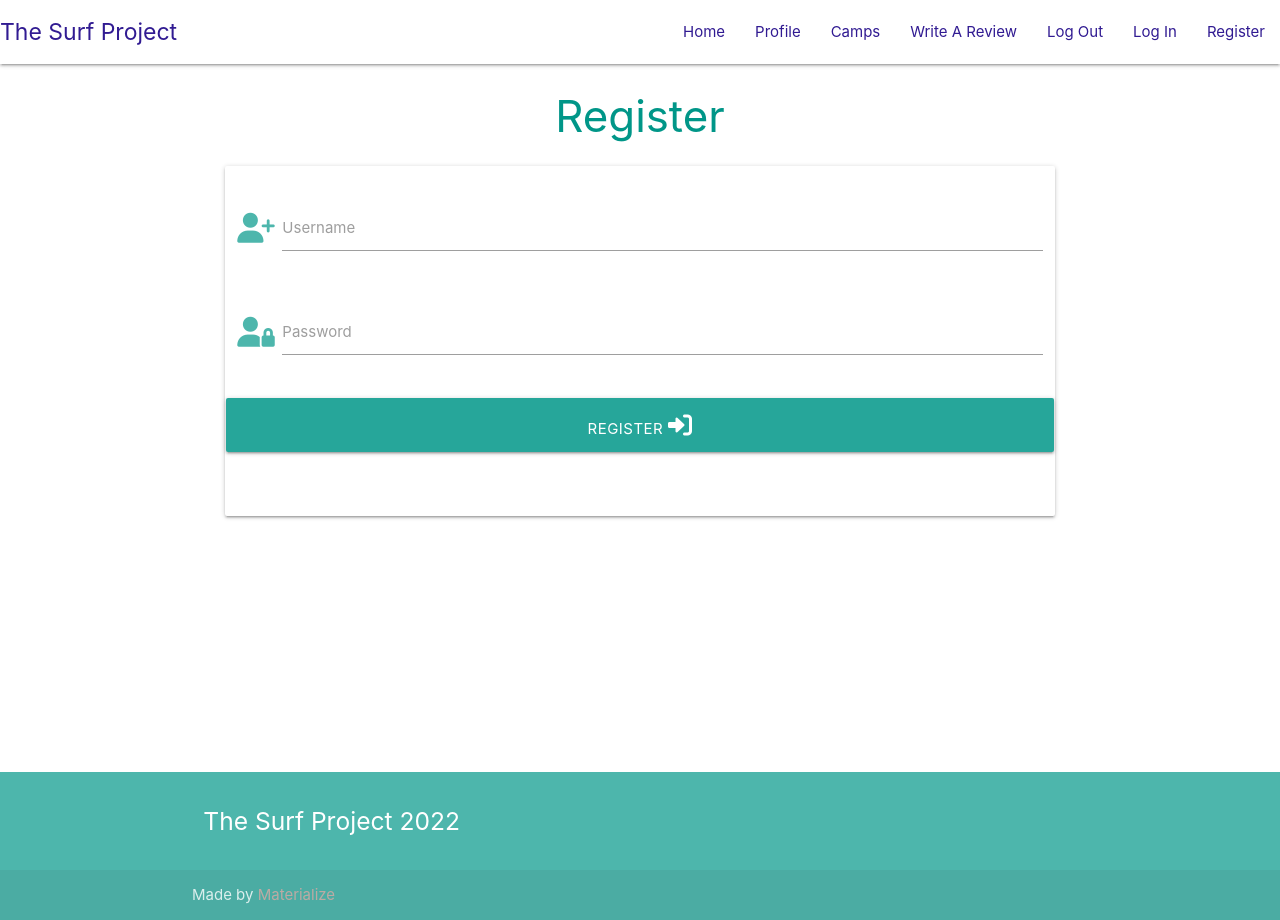
After one commit to Code-Institute-Submissions/StienBoodts-ci-milestone-project3_SepResub, a Flask app: page /register in a window 1280 px wide. The commit adds this page. Run offline with Flask 2, Linux system fonts and the light colour scheme; some libraries are stand-ins or nearby versions.

Commit message:
Add register template

```diff
--- a/surfproject/routes.py
+++ b/surfproject/routes.py
@@ -1,16 +1,28 @@
 from flask import render_template, request, redirect, url_for
 from surfproject import app, db
 from surfproject.models import Review, Camp
+from werkzeug.security import generate_password_hash, check_password_hash
 
 @app.route("/")
 def home():
     return render_template("home.html")
 
 
+@app.route("/register", methods=["GET", "PUSH"])
+def register():
+    return render_template("register.html")
+
+
 @app.route("/camps")
 def camps():
     camps = list(Camp.query.order_by(Camp.camp_name).all())
     return render_template("camps.html", camps=camps)
+
+
+@app.route("/get_reviews")
+def get_reviews():
+    reviews = mongo.db.tasks.find()
+    return render_template("reviews.html", tasks=tasks)
 
 
 @app.route("/reviews/<int:camp_id>", methods=["GET"])
--- a/surfproject/static/css/style.css
+++ b/surfproject/static/css/style.css
@@ -11,6 +11,10 @@ body {
 
   nav ul a,
   nav .brand-logo {
+    color: #311B92;
+  }
+
+ .sidenav {
     color: #311B92;
   }
 
--- a/surfproject/templates/base.html
+++ b/surfproject/templates/base.html
@@ -17,23 +17,34 @@
 <body>
 
     <header>
-        <nav class="white" role="navigation">
-            <div class="nav-wrapper container">
+        <!-- top navbar -->
+        <nav class="nav-extended white">
+            <div class="nav-wrapper">
                 <a id="logo-container" href="{{ url_for('home') }}" class="brand-logo">The Surf Project</a>
+                <a href="#" data-target="mobile-demo" class="sidenav-trigger"><i class="fas fa-bars"></i></a>
                 <ul class="right hide-on-med-and-down">
                     <li><a href="{{ url_for('home') }}">Home</a></li>
+                    <li><a href="#">Profile</a></li>
                     <li><a href="{{ url_for('camps') }}">Camps</a></li>
                     <li><a href="{{ url_for('new_review') }}">Write A Review</a></li>
+                    <li><a href="#">Log Out</a></li>
+                    <li><a href="#">Log In</a></li>
+                    <li><a href="{{ url_for('register') }}">Register</a></li>
                 </ul>
-
-                <ul id="nav-mobile" class="sidenav">
-                    <li><a href="{{ url_for('home') }}">Home</a></li>
-                    <li><a href="{{ url_for('camps') }}">Camps</a></li>
-                    <li><a href="{{ url_for('new_review') }}">Write A Review</a></li>
-                </ul>
-                <a href="#" data-target="nav-mobile" class="sidenav-trigger"><i class="fas fa-bars"></i></a>
             </div>
         </nav>
+
+        <!-- mobile sidenav -->
+        <ul class="sidenav" id="mobile-demo">
+            <li><h4 class="center-align brand-logo">The Surf Project</h4></li>
+            <li><a href="{{ url_for('home') }}">Home</a></li>
+            <li><a href="#">Profile</a></li>
+            <li><a href="{{ url_for('camps') }}">Camps</a></li>
+            <li><a href="{{ url_for('new_review') }}">Write A Review</a></li>
+            <li><a href="#">Log Out</a></li>
+            <li><a href="#">Log In</a></li>
+            <li><a href="{{ url_for('register') }}">Register</a></li>
+        </ul>
     </header>
 
     <main>
--- /dev/null
+++ b/surfproject/templates/register.html
@@ -0,0 +1,39 @@
+{% extends "base.html" %}
+{% block content %}
+
+<h3 class="center-align teal-text lighten-2">Register</h3>
+
+<div class="row">
+    <form class="col s12 m8 offset-m2" method="POST" action="{{ url_for('register') }}">
+        <div class="card-panel">
+            <div class="row">
+                <form class="col s12">
+                    <!-- username -->
+                    <div class="row">
+                        <div class="input-field col s12">
+                            <i class="fas fa-user-plus prefix teal-text text-lighten-2"></i>
+                            <input id="username" name="username" type="text" class="validate">
+                            <label for="username">Username</label>
+                        </div>
+                    </div>
+                    <!-- password -->
+                    <div class="row">
+                        <div class="input-field col s12">
+                            <i class="fas fa-user-lock prefix teal-text text-lighten-2"></i>
+                            <input id="password" name="password" type="password" class="validate">
+                            <label for="password">Password</label>
+                        </div>
+                    </div>
+                    <!-- button -->
+                    <div class="row">
+                        <button type="submit" class="col s12 btn-large light-teal">
+                            Register <i class="fas fa-sign-in-alt"></i>
+                        </button>
+                    </div>
+                </form>
+            </div>
+        </div>
+    </form>
+  </div>
+
+{% endblock %}
```
Also changed, not shown: surfproject/__init__.py (+9 -1 lines).
